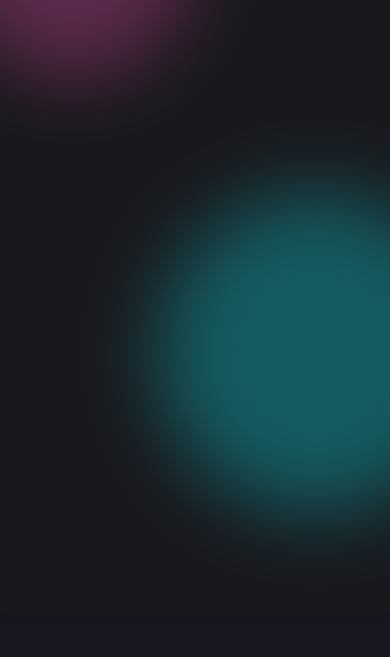
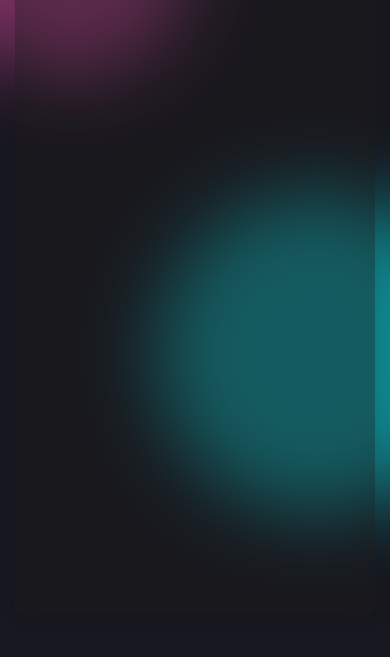
Before and after one commit to MuscleLord/todo-web, a plain HTML site: page dist/index.html in a window 390 px wide. Shown: the part 187-844 px from the top of the page. Drawn offline with Linux system fonts and the light colour scheme.

Commit message:
update fixes

```diff
--- a/dist/css/style.css
+++ b/dist/css/style.css
@@ -282,7 +282,6 @@ nav .add_form .new_btn i {
   opacity: 1;
 }
 .todo.todo.tooltip .todo-container {
-
   transition: all 0.3s ease;
 }
 
@@ -358,7 +357,7 @@ nav .add_form .new_btn i {
   .main {
     min-height: 500px;
   }
-  .container {S
+  .container {
     width: 360px;
   }
   .bgcircles1 {
```
